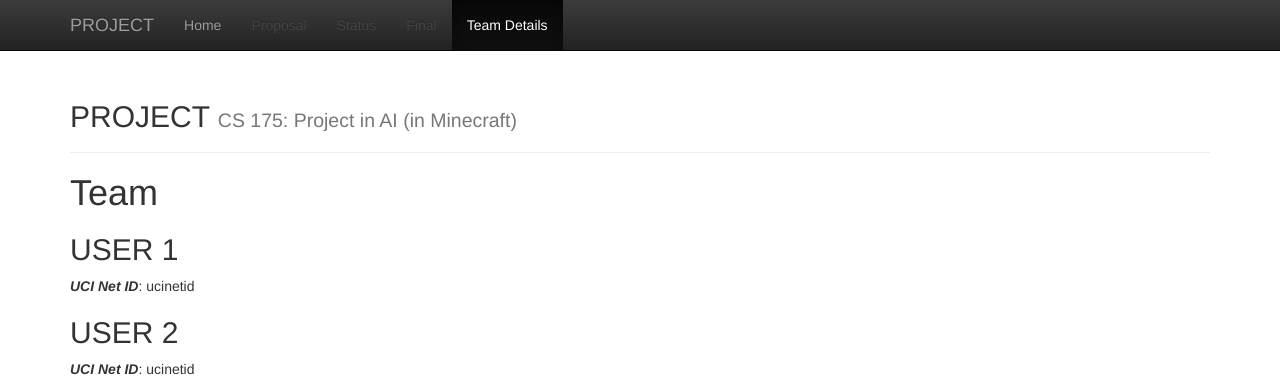
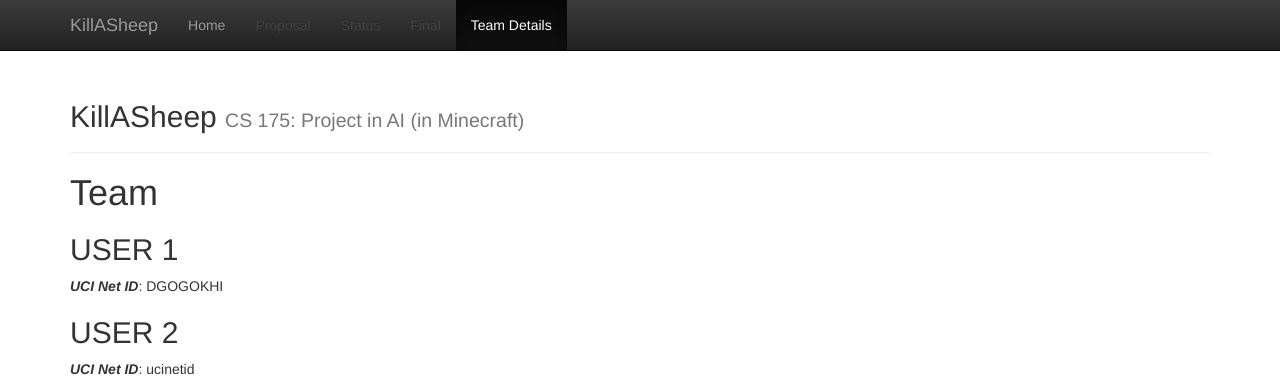
Before and after one commit to DavidZizu/killasheep, a Jekyll site: the page built from docs/team.md, in a window 1280 px wide. Shown: the top 381 px of the page. Built offline with Jekyll 4.4.1, drawn with Linux system fonts in a browser that asks for light colours.

Commit message:
config changed

```diff
--- a/docs/_config.yml
+++ b/docs/_config.yml
@@ -1,7 +1,7 @@
 ###########
 # site.title
 
-title:    'PROJECT'
+title:    'KillASheep'
 subtitle: 'CS 175: Project in AI (in Minecraft)'
 
 
--- a/docs/team.md
+++ b/docs/team.md
@@ -7,7 +7,7 @@ title:  Team
 
 
 ## USER 1
-***UCI Net ID***: ucinetid
+***UCI Net ID***: DGOGOKHI
 
 ## USER 2
 ***UCI Net ID***: ucinetid
```
